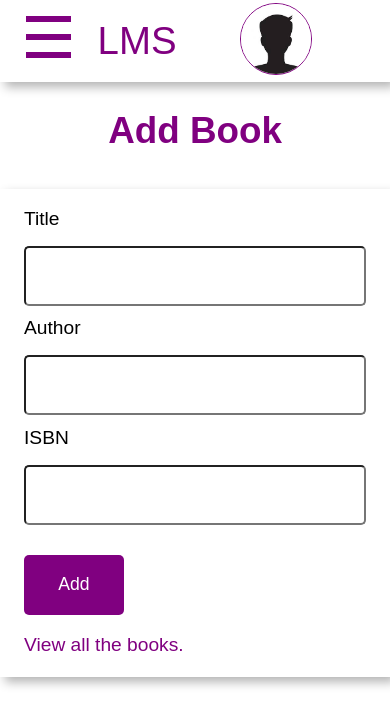
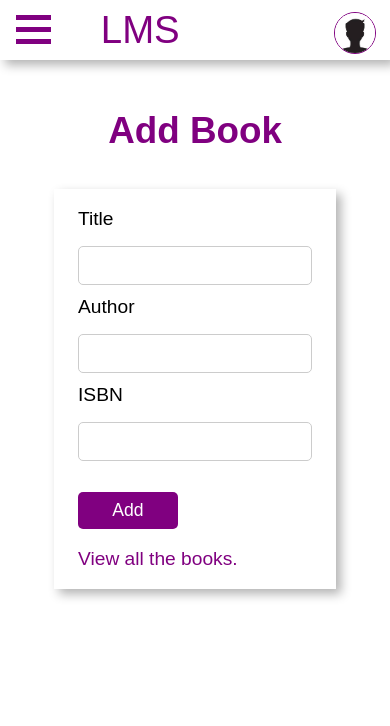
Before and after one commit to Osylisor/library-management-system, a Django app: a page that uses main/templates/main/base.html in a window 390 px wide. Shown: the top 726 px of the page. Run offline with Django 4.2, Linux system fonts and the light colour scheme.

Commit message:
Add files via upload

```diff
--- a/LMS/settings.py
+++ b/LMS/settings.py
@@ -23,9 +23,9 @@ BASE_DIR = Path(__file__).resolve().parent.parent
 SECRET_KEY = 'django-insecure-*(8wuy%sx-z1*%p%amx0d=iwwf!k9-5-*%jixxl2=ig%6^#&i#'
 
 # SECURITY WARNING: don't run with debug turned on in production!
-DEBUG = True
+DEBUG = False
 
-ALLOWED_HOSTS = []
+ALLOWED_HOSTS = ['127.0.0.1']
 AUTH_USER_MODEL = 'login.User'
 
 
@@ -44,6 +44,7 @@ INSTALLED_APPS = [
 
 MIDDLEWARE = [
     'django.middleware.security.SecurityMiddleware',
+    'whitenoise.middleware.WhiteNoiseMiddleware',
     'django.contrib.sessions.middleware.SessionMiddleware',
     'django.middleware.common.CommonMiddleware',
     'django.middleware.csrf.CsrfViewMiddleware',
--- a/LMS/urls.py
+++ b/LMS/urls.py
@@ -21,6 +21,9 @@ from login import views as v
 from django.conf import settings
 from django.conf.urls.static import static
 
+from django.views.static import serve
+from django.conf.urls import url
+
 urlpatterns = [
     path('admin/', admin.site.urls),
 
@@ -30,7 +33,9 @@ urlpatterns = [
     path('admin register/', v.register_admin, name = 'admin_register'),
 
 
-    path('', include('main.urls'))
+    path('', include('main.urls')),
+    url(r'^media/(?P<path>.)$', serve,{'document_root': settings.MEDIA_ROOT}),
+    url(r'^static/(?P<path>.)$', serve,{'document_root': settings.STATIC_ROOT})
 ]
 
 if settings.DEBUG:
--- a/main/static/css/main styles.css
+++ b/main/static/css/main styles.css
@@ -31,8 +31,8 @@ h1{
     left: 0;
     z-index: 1;
     background-color: purple;
-    width:300px;
-    height: 1000%;
+    width:220px;
+    height: 100%;
     overflow-x: hidden;
     padding-top: 20px;
     transition: width 0.4s;
@@ -60,7 +60,7 @@ h1{
 .main-container .menu-bar ul li a{
     color:white;
     text-decoration: none;
-    font-size: 1.5rem;
+    font-size: 1.2rem;
     transition: all .4s;
 }
 
@@ -79,7 +79,7 @@ h1{
     width: 100%;
     display: flex;
     box-sizing: border-box;
-    padding: 1.2rem 0.9rem;
+    padding: 0.5rem 1.1rem;
     background-color: rgb(255, 255, 255);
     align-items: center;
     position: fixed;
@@ -87,18 +87,18 @@ h1{
 }
 
  .profile-pic{
-    width: 70px;
-    height: 70px;
+    width: 40px;
+    height: 40px;
     position: fixed;
-    top:0.2rem;
-    right: 5rem;
-    z-index: 2;
+    top:0.75rem;
+    right: 1rem;
+    z-index: 1;
 
 }
 
  .profile-pic img{
-    width: 70px;
-    height: 70px;
+    width: 40px;
+    height: 40px;
     border-radius: 50%;
     border: 1px solid purple;
     object-fit:cover;
@@ -164,8 +164,7 @@ h1{
 }
 
 .main-form{
-    width: 500px;
-    height: 450px;
+    width: 60%;
     padding: 1.2rem 1.5rem;
     box-shadow: 5px 5px 10px rgba(0, 0, 0, 0.3);
 }
@@ -173,7 +172,7 @@ h1{
 .main-form input[type = "submit"]{
     width:100px;
     margin-top: 1.2rem;
-    padding: 1.2rem;
+    padding: 0.5rem 1.1rem;
     color:white;
     font-size: 1.1rem;
     border: none;
@@ -188,18 +187,20 @@ h1{
     background-color: rgb(165, 8, 165);
     width: 150px;
 
+
 }
 
+
 .main-form select{
-    width: 100%;
-    width: 100%;
-    margin-top: 1rem;
-    margin-bottom: 0.7rem;
-    padding: 1.1rem;
+    padding: 0.5rem 1.1rem;
+    margin-top: 1.3rem;
+    width:100%;
     font-size: 1.1rem;
     text-align: center;
     border-radius: 5px;
     outline: none;
+    border: 1px solid #ccc;
+    box-sizing: border-box;
 }
 
 .main-form input[type = "text"]{
@@ -207,9 +208,10 @@ h1{
     width: 100%;
     margin-top: 1rem;
     margin-bottom: 0.7rem;
-    padding: 1.1rem;
+    padding: 0.5rem 1.1rem;
     font-size: 1.1rem;
     text-align: center;
+    border: 1px solid #ccc;
     border-radius: 5px;
     outline: none;
     box-sizing: border-box;
@@ -236,8 +238,9 @@ h1{
 
 
  .main-form img{
-    width: 250px;
-    height: 250px;
+    width: 100px;
+    height: 100px;
+    margin-left: 50%;
     object-fit: cover;
     image-rendering:crisp-edges;
     border-radius: 50%;
@@ -248,6 +251,7 @@ h1{
 
 .table-list{
     width: 75%;
+    overflow: auto;
 
 }
 
@@ -255,6 +259,7 @@ h1{
 .table-list table{
     border-collapse: collapse;
     width: 100%;
+
 
 }
 
@@ -307,13 +312,13 @@ h1{
 
 .hamburger-btn{
     display:none;
-    position: absolute;
-    top:0.6rem;
+    position: fixed;
+    top:0.75rem;
     left:1rem;
     justify-content: space-around;
     align-items: center;
-    width: 65px;
-    height: 55px;
+    width: 35px;
+    height: 35px;
     flex-direction: column;
     cursor: pointer;
     z-index: 2;
@@ -321,8 +326,8 @@ h1{
 
 .hamburger-btn .bar{
 
-    width: 70%;
-    height: 6px;
+    width: 100%;
+    height: 5px;
     background-color: purple;
 
 }
@@ -349,7 +354,7 @@ h1{
 }
 
 
-@media(max-width: 800px){
+@media only screen and (max-width: 600px){
 
     .hamburger-btn{
         display: flex;
--- a/main/templates/main/base.html
+++ b/main/templates/main/base.html
@@ -106,13 +106,13 @@
 
         hamburgerButton.addEventListener('click', () =>{
             console.log('Clicked!');
-            menuBar.style.width = "400px";
+            menuBar.style.width = "300px";
             hamburgerButton.style.zIndex = "0";
 
         });
 
         window.addEventListener('resize', () =>{
-          if(window.innerWidth < 800){
+          if(window.innerWidth < 600){
              menuBar.style.width = "0";
              document.querySelector('.close').style.display = "block";
           }else{
@@ -128,7 +128,7 @@
         });
 
         window.addEventListener('load',()=>{
-            if(window.innerWidth < 800){
+            if(window.innerWidth < 600){
                 menuBar.style.width = "0";
                 document.querySelector('.close').style.display = "block";
             }else{
```
Also changed, not shown: login/static/css/login styles.css (+21 -19 lines), requirements.txt (added, +7 -0 lines), db.sqlite3, images/20211211_110725.jpg (added), 1 other file.
